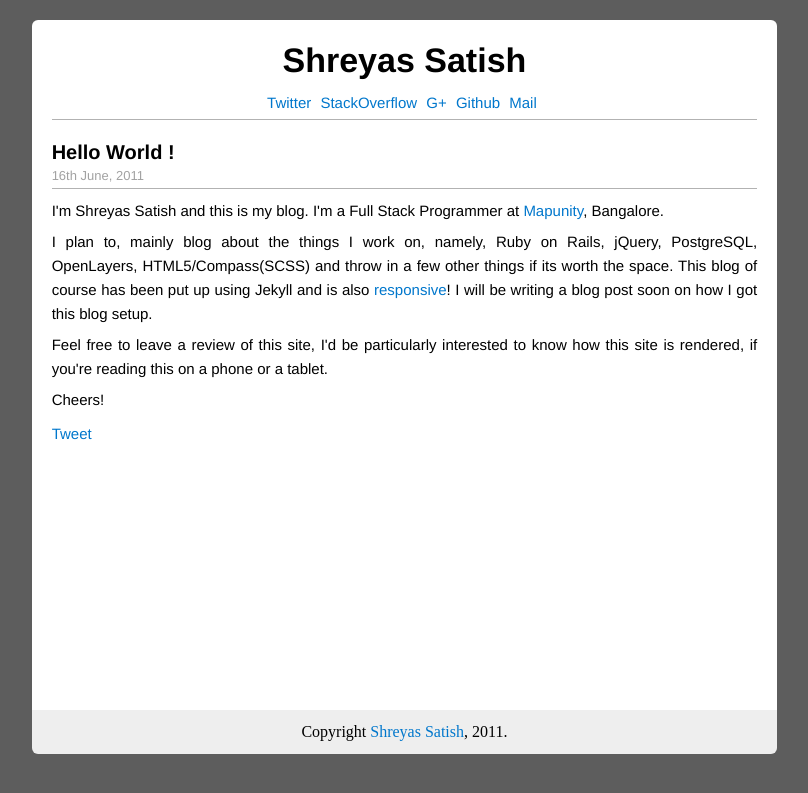
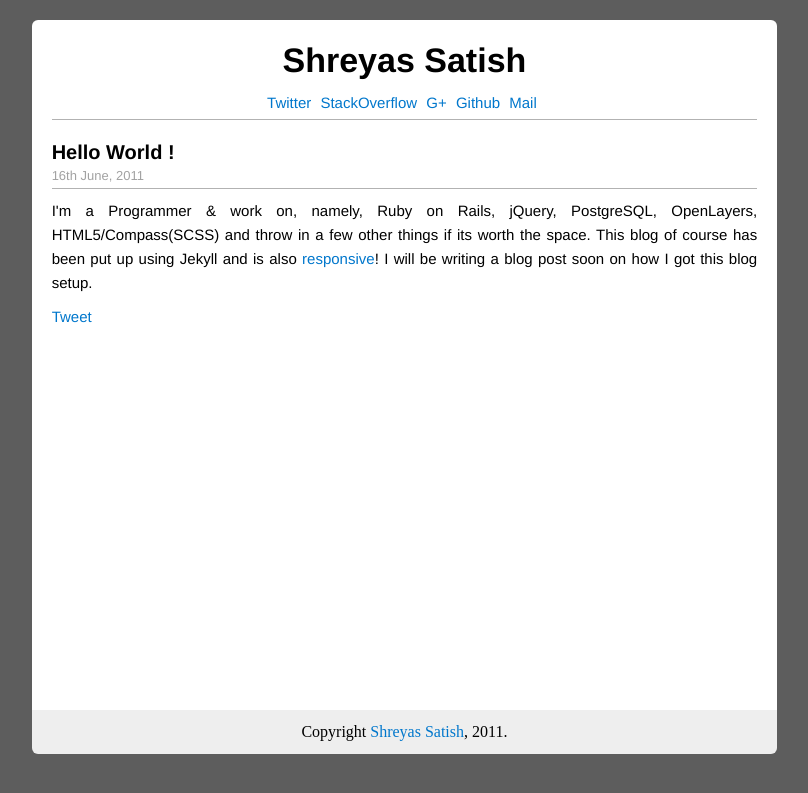
Before and after one commit to shreyas-satish/shreyas-satish.github.com, a Jekyll site: the page built from _posts/2011-07-16-hello-world.html, in a window 1280 px wide. Shown: the top 793 px of the page, without its empty margins (235-1043 px from the left). Built offline with Jekyll 4.4.1, drawn with Linux system fonts in a browser that asks for light colours; Markdown is read by kramdown in place of the engine named in the settings; comment, search, counter and statistics services are not loaded.

Commit message:
Update _posts/2011-07-16-hello-world.html

```diff
--- a/_posts/2011-07-16-hello-world.html
+++ b/_posts/2011-07-16-hello-world.html
@@ -16,16 +16,7 @@ comments: false
   </div>
   <div class = 'article-content'>
     <p>
-    I'm Shreyas Satish and this is my blog. I'm a Full Stack Programmer at <a href = "http://mapunity.in">Mapunity</a>, Bangalore.
-    </p>
-    <p>
-    I plan to, mainly blog about the things I work on, namely, Ruby on Rails, jQuery, PostgreSQL, OpenLayers, HTML5/Compass(SCSS) and throw in a few other things if its worth the space. This blog of course has been put up using Jekyll and is also <a href = "http://coding.smashingmagazine.com/2011/01/12/guidelines-for-responsive-web-design/">responsive</a>! I will be writing a blog post soon on how I got this blog setup.
-    </p>
-    <p>
-      Feel free to leave a review of this site, I'd be particularly interested to know how this site is rendered, if you're reading this on a phone or a tablet.
-    </p>
-    <p>
-      Cheers!
+    I'm a Programmer & work on, namely, Ruby on Rails, jQuery, PostgreSQL, OpenLayers, HTML5/Compass(SCSS) and throw in a few other things if its worth the space. This blog of course has been put up using Jekyll and is also <a href = "http://coding.smashingmagazine.com/2011/01/12/guidelines-for-responsive-web-design/">responsive</a>! I will be writing a blog post soon on how I got this blog setup.
     </p>
   </div>
   <div class = 'tweet-button'>
```
